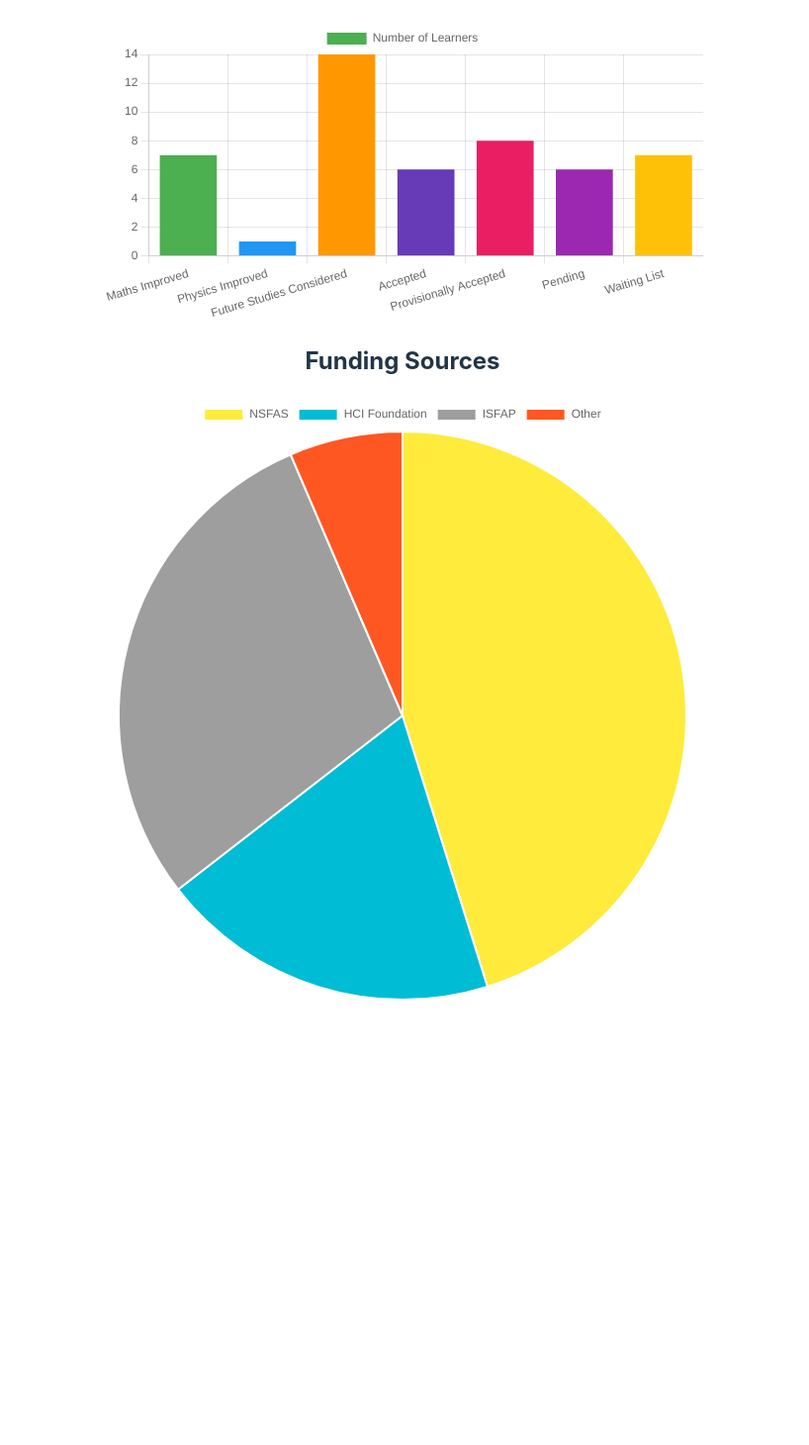
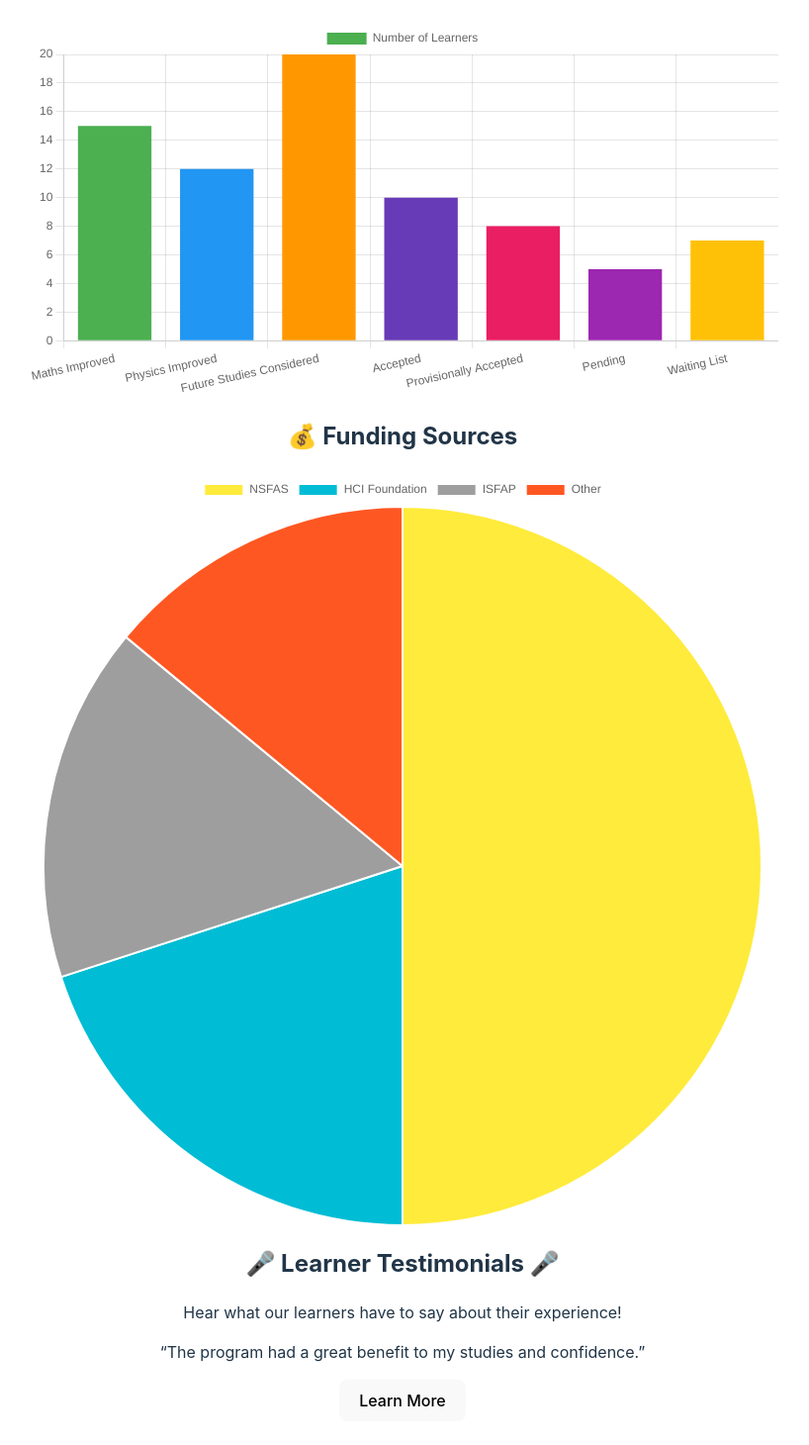
Before and after one commit to NtandoMgo/hfsa-evaluation-report, a React (Vite) app: page / in a window 1280 px wide. Shown: the part 190-1650 px from the top of the page at 99% size, without its empty margins (233-1051 px from the left). Before the commit the page ends 1233 px from the top, so only its background shows below. Built offline with nearby package versions, Linux system fonts and the light colour scheme.

Commit message:
update on testimonials

```diff
--- a/src/pages/ImpactDashboard.jsx
+++ b/src/pages/ImpactDashboard.jsx
@@ -1,45 +1,32 @@
-import React from 'react';
+import React, { useState, useEffect } from 'react';
 import { Bar, Pie } from 'react-chartjs-2';
 import 'chart.js/auto';
 
-// Sample data for up to 30 learners
-const learners = [
-  { id: 2, maths: 'Improved', physics: 'Tricky but improving', futureStudies: 'Yes', universities: ['WITS', 'UCT', 'NWU'], status: 'Provisionally accepted', funding: 'NSFAS' },
-  { id: 3, maths: 'Results improved', physics: 'Results improved', futureStudies: 'Yes', universities: ['CPUT'], status: 'Accepted', funding: 'NSFAS' },
-  { id: 4, maths: 'Consistent marks', physics: 'Increased marks', futureStudies: 'Yes', universities: ['Stellenbosch', 'UWC'], status: 'Waiting list', funding: 'NSFAS' },
-  { id: 5, maths: 'Understood better', physics: 'Improved by practice', futureStudies: 'Yes', universities: [], status: 'Pending', funding: 'HCI Foundation, NSFAS' },
-  { id: 6, maths: 'Survived', physics: 'Consistent per term', futureStudies: 'No', universities: ['UCT', 'SU'], status: 'Provisionally accepted', funding: 'NSFAS, ISFAP' },
-  { id: 7, maths: 'New respect for maths', physics: 'More comprehensive', futureStudies: 'Yes', universities: ['UWC', 'WITS'], status: 'Provisionally selected', funding: 'NSFAS' },
-  { id: 8, maths: 'Progress with content', physics: 'Learned a lot more', futureStudies: 'Yes', universities: ['UJ', 'UWC'], status: 'Provisionally selected', funding: 'NSFAS' },
-  { id: 9, maths: 'Improved problem solving', physics: 'Better understanding', futureStudies: 'Yes', universities: ['UCT', 'UP'], status: 'Accepted', funding: 'NSFAS' },
-  { id: 10, maths: 'Steady progress', physics: 'Some difficulties', futureStudies: 'Yes', universities: ['SU', 'UKZN'], status: 'Waiting list', funding: 'NSFAS' },
-  ...Array.from({ length: 20 }, (_, i) => ({
-    id: i + 11,
-    maths: ['Improved', 'Consistent marks', 'Results improved', 'Better understanding'][Math.floor(Math.random() * 4)],
-    physics: ['Tricky but improving', 'Learned a lot more', 'More comprehensive', 'Some difficulties'][Math.floor(Math.random() * 4)],
-    futureStudies: ['Yes', 'No'][Math.floor(Math.random() * 2)],
-    universities: ['UCT', 'WITS', 'SU', 'UWC', 'CPUT', 'UP', 'UKZN'].filter(() => Math.random() > 0.5),
-    status: ['Accepted', 'Provisionally accepted', 'Waiting list', 'Pending'][Math.floor(Math.random() * 4)],
-    funding: ['NSFAS', 'HCI Foundation', 'ISFAP', 'Other'][Math.floor(Math.random() * 4)]
-  }))
+// Sample quotes extracted from the dataset
+const quotes = [
+  "The program had a great benefit to my studies and confidence.",
+  "It brought back the love I had for maths.",
+  "I actually realized physics is not that difficult.",
+  "The food was nice and healthy at the start, then became repetitive.",
+  "The program helped me in many ways as it provided the guidance I needed.",
 ];
 
-// Aggregate statistics
-const totalLearners = learners.length;
-const mathsImproved = learners.filter(l => l.maths.includes('Improved')).length;
-const physicsImproved = learners.filter(l => l.physics.includes('Improved')).length;
-const futureStudies = learners.filter(l => l.futureStudies === 'Yes').length;
-const accepted = learners.filter(l => l.status.includes('Accepted')).length;
-const provisionallyAccepted = learners.filter(l => l.status.includes('Provisionally accepted')).length;
-const pending = learners.filter(l => l.status.includes('Pending')).length;
-const waitingList = learners.filter(l => l.status.includes('Waiting list')).length;
+// Suggestions from learners
+const suggestions = [
+  "More one-on-one tutoring sessions would be helpful.",
+  "Extend the program to cover more subjects.",
+  "Provide additional study materials and practice tests.",
+  "Organize more career guidance workshops.",
+  "Offer weekend study camps for focused learning.",
+];
 
+// Sample data for charts (keep your existing data)
 const data = {
   labels: ['Maths Improved', 'Physics Improved', 'Future Studies Considered', 'Accepted', 'Provisionally Accepted', 'Pending', 'Waiting List'],
   datasets: [
     {
       label: 'Number of Learners',
-      data: [mathsImproved, physicsImproved, futureStudies, accepted, provisionallyAccepted, pending, waitingList],
+      data: [15, 12, 20, 10, 8, 5, 7],
       backgroundColor: ['#4CAF50', '#2196F3', '#FF9800', '#673AB7', '#E91E63', '#9C27B0', '#FFC107'],
     },
   ],
@@ -49,32 +36,100 @@ const fundingData = {
   labels: ['NSFAS', 'HCI Foundation', 'ISFAP', 'Other'],
   datasets: [
     {
-      data: [
-        learners.filter(l => l.funding.includes('NSFAS')).length,
-        learners.filter(l => l.funding.includes('HCI Foundation')).length,
-        learners.filter(l => l.funding.includes('ISFAP')).length,
-        totalLearners - (learners.filter(l => ['NSFAS', 'HCI Foundation', 'ISFAP'].some(f => l.funding.includes(f))).length)
-      ],
+      data: [25, 10, 8, 7],
       backgroundColor: ['#FFEB3B', '#00BCD4', '#9E9E9E', '#FF5722'],
     },
   ],
 };
 
 const ImpactDashboard = () => {
+  const [showModal, setShowModal] = useState(false);
+  const [currentQuote, setCurrentQuote] = useState(0);
+
+  useEffect(() => {
+    if (showModal) {
+      const interval = setInterval(() => {
+        setCurrentQuote((prevIndex) => (prevIndex + 1) % quotes.length);
+      }, 3000);
+      return () => clearInterval(interval);
+    }
+  }, [showModal]);
+
   return (
-    <div className="p-6 bg-gray-100 min-h-screen">
-      <h1 className="text-3xl font-bold mb-6 text-center">HFSA Impact Dashboard</h1>
+    <div className="p-8 bg-gradient-to-br from-blue-50 to-indigo-100 min-h-screen">
+      <h1 className="text-5xl font-extrabold mb-8 text-center text-gray-800 tracking-wide">
+        🚀 HFSA Impact Dashboard 🚀
+      </h1>
 
-      <div className="grid grid-cols-1 md:grid-cols-2 gap-6">
-        <div className="bg-white p-6 shadow rounded-lg">
-          <h2 className="text-xl font-semibold mb-4">Academic Improvement</h2>
+      <div className="grid grid-cols-1 md:grid-cols-2 gap-8">
+        <div className="bg-white p-8 shadow-xl rounded-xl transform hover:scale-105 transition-all duration-300">
+          <h2 className="text-2xl font-bold mb-6 text-center text-gray-700">📊 Academic Improvement</h2>
           <Bar data={data} />
         </div>
-        <div className="bg-white p-6 shadow rounded-lg">
-          <h2 className="text-xl font-semibold mb-4">Funding Sources</h2>
+        <div className="bg-white p-8 shadow-xl rounded-xl transform hover:scale-105 transition-all duration-300">
+          <h2 className="text-2xl font-bold mb-6 text-center text-gray-700">💰 Funding Sources</h2>
           <Pie data={fundingData} />
         </div>
       </div>
+
+      {/* Learner Quotes Section */}
+      <div className="mt-16 bg-white p-10 shadow-2xl rounded-3xl transform hover:scale-105 transition-all duration-300 text-center">
+        <h2 className="text-4xl font-extrabold mb-6 text-gray-800 tracking-wide">
+          🎤 Learner Testimonials 🎤
+        </h2>
+        <p className="text-gray-500 mb-8">Hear what our learners have to say about their experience!</p>
+
+        <div className="relative bg-gradient-to-r from-purple-300 to-indigo-400 p-6 rounded-lg shadow-lg">
+          <p className="text-lg italic text-gray-900 font-semibold animate-fade-in">
+            “{quotes[currentQuote]}”
+          </p>
+        </div>
+
+        <div className="mt-10">
+          <button
+            onClick={() => setShowModal(true)}
+            className="px-6 py-3 bg-indigo-600 text-white rounded-full shadow-lg hover:bg-indigo-800 transition-all duration-300"
+          >
+            Learn More
+          </button>
+        </div>
+      </div>
+
+      {/* Modal for More Quotes and Suggestions */}
+      {showModal && (
+        <div className="fixed inset-0 bg-gray-900 bg-opacity-70 flex items-center justify-center z-50">
+          <div className="bg-white p-10 rounded-xl shadow-2xl max-w-3xl w-full animate-slide-in">
+            <h2 className="text-3xl font-bold mb-6 text-center text-gray-700">📢 Learner Insights</h2>
+
+            <div className="mb-8">
+              <h3 className="text-2xl font-semibold text-gray-800 mb-4">🌟 More Testimonials</h3>
+              <div className="relative bg-gradient-to-r from-green-300 to-blue-400 p-6 rounded-lg shadow-lg">
+                <p className="text-lg italic text-gray-900 font-semibold">
+                  “{quotes[currentQuote]}”
+                </p>
+              </div>
+            </div>
+
+            <div className="mb-8">
+              <h3 className="text-2xl font-semibold text-gray-800 mb-4">💡 Suggestions</h3>
+              <ul className="list-disc pl-6 text-gray-700">
+                {suggestions.map((suggestion, index) => (
+                  <li key={index} className="mb-2">{suggestion}</li>
+                ))}
+              </ul>
+            </div>
+
+            <div className="text-center">
+              <button
+                onClick={() => setShowModal(false)}
+                className="px-6 py-3 bg-red-500 text-white rounded-full shadow-lg hover:bg-red-700 transition-all duration-300"
+              >
+                Close
+              </button>
+            </div>
+          </div>
+        </div>
+      )}
     </div>
   );
 };
```
